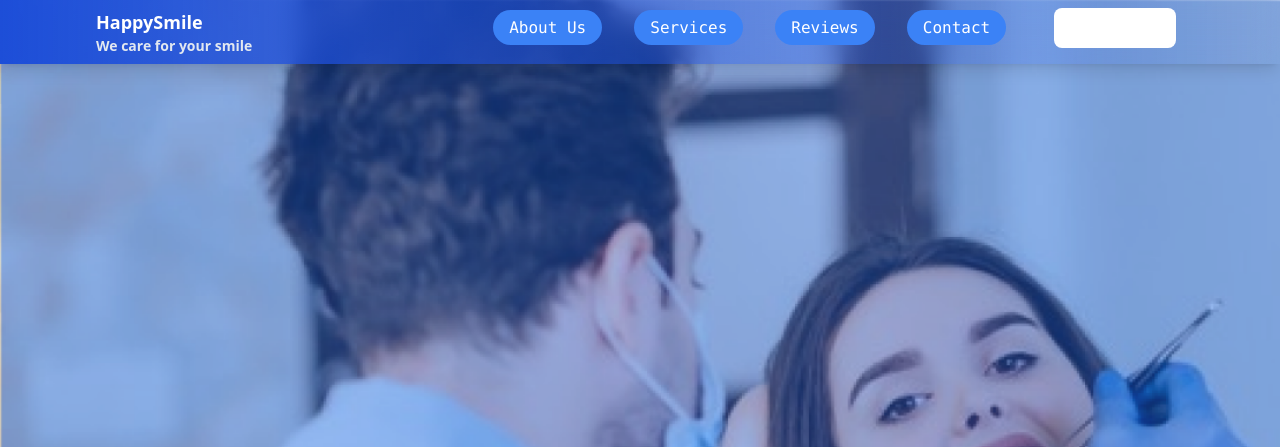
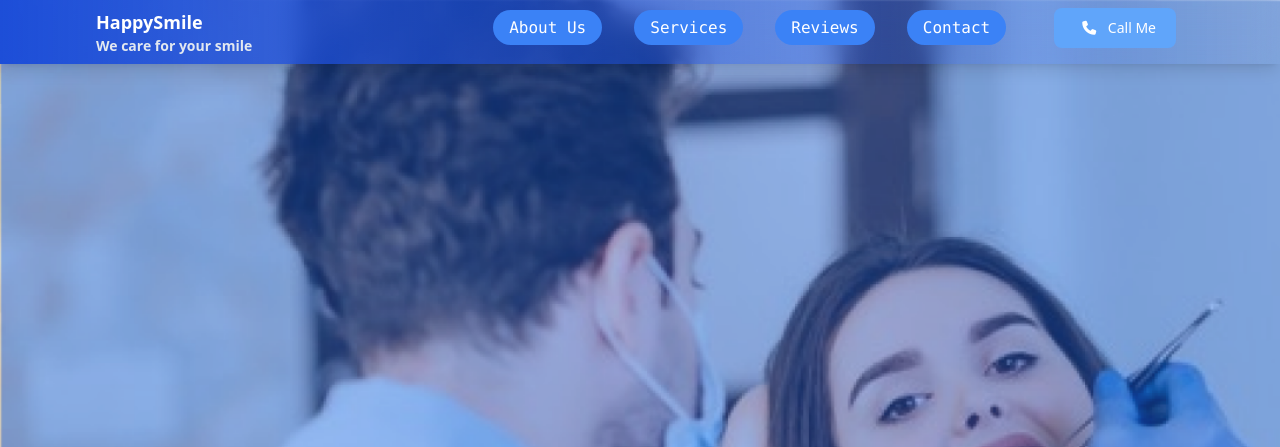
Before and after one commit to MyselfRipon20/happysmiledental, a website built with Vite: page index.html in a window 1280 px wide. Shown: the top 447 px of the page. Built offline with nearby package versions, Linux system fonts and the light colour scheme.

Commit message:
Update index.html

```diff
--- a/index.html
+++ b/index.html
@@ -115,7 +115,7 @@
           </ul>
           <button
             type="button"
-            class="text-white bg-white hover:bg-slate-100 focus:ring-4 focus:ring-blue-300 font-medium rounded-lg text-sm px-5 py-2.5 mr-2 mb-2 dark:bg-blue-600 dark:hover:bg-blue-700 focus:outline-none dark:focus:ring-blue-800"
+            class="text-white bg-blue-400 hover:bg-blue-500 focus:ring-4 focus:ring-blue-300 font-medium rounded-lg text-sm px-5 py-2.5 mr-2 mb-2 dark:bg-blue-600 dark:hover:bg-blue-700 focus:outline-none dark:focus:ring-blue-800"
           >
           <i class="fa-solid fa-phone px-2 "></i>
             Call Me
```
